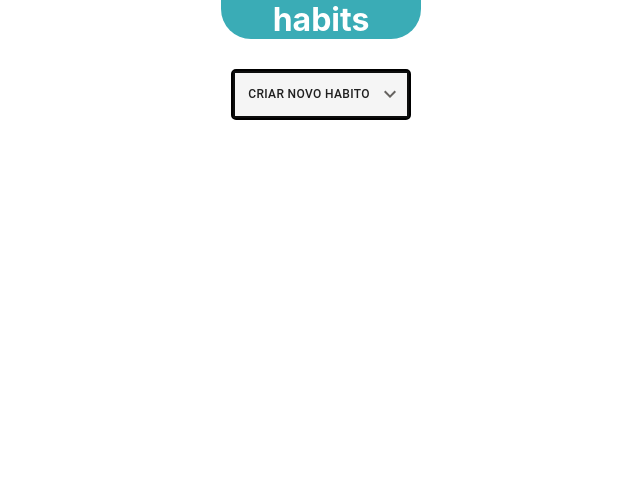
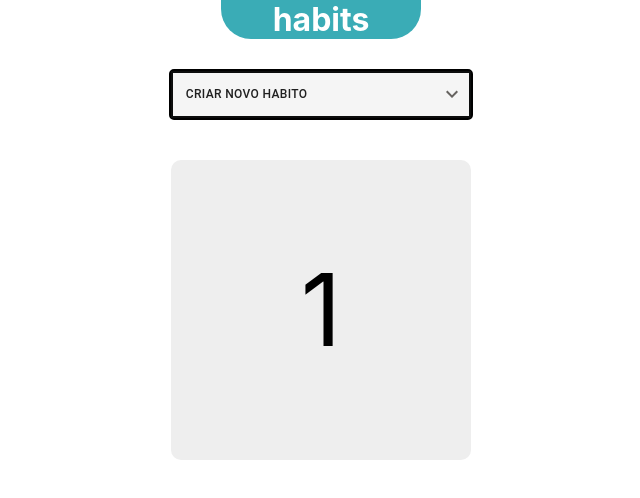
Before and after one commit to matheuspaivah2/gestao-de-habitos, a React (Create React App) app: page /habits in a window 1280 px wide. Shown: the top 498 px of the page, without its empty margins (319-959 px from the left). Built offline with nearby package versions, Linux system fonts and the light colour scheme; no server answers.

Commit message:
formulario de habitos enviando para a api e componente CardList feito

```diff
--- /dev/null
+++ b/src/components/CardList/index.js
@@ -0,0 +1,32 @@
+import { useEffect } from "react";
+import api from "../../services/api";
+import './style.css'
+
+const CardList = () => {
+  useEffect(() => {
+    api.get()
+  })
+  return (
+    <div class="slider">
+  <div class="slides">
+    <div id="slide-1">
+      1
+    </div>
+    <div id="slide-2">
+      2
+    </div>
+    <div id="slide-3">
+      3
+    </div>
+    <div id="slide-4">
+      4
+    </div>
+    <div id="slide-5">
+      5
+    </div>
+  </div>
+</div>
+  )
+}
+
+export default CardList;
--- /dev/null
+++ b/src/components/CardList/style.css
@@ -0,0 +1,80 @@
+* {
+  box-sizing: border-box;
+}
+
+.slider {
+  width: 300px;
+  text-align: center;
+  overflow: hidden;
+  margin-top: 30px;
+}
+
+.slides {
+  display: flex;
+
+  overflow-x: auto;
+  scroll-snap-type: x mandatory;
+
+
+
+  scroll-behavior: smooth;
+  -webkit-overflow-scrolling: touch;
+
+  /*
+  scroll-snap-points-x: repeat(300px);
+  scroll-snap-type: mandatory;
+  */
+}
+.slides::-webkit-scrollbar {
+  width: 10px;
+  height: 10px;
+}
+.slides::-webkit-scrollbar-thumb {
+  background: black;
+  border-radius: 10px;
+}
+.slides::-webkit-scrollbar-track {
+  background: transparent;
+}
+.slides > div {
+  scroll-snap-align: start;
+  flex-shrink: 0;
+  width: 300px;
+  height: 300px;
+  margin-right: 50px;
+
+  border-radius: 10px;
+  background: #eee;
+  transform-origin: center center;
+  transform: scale(1);
+  transition: transform 0.5s;
+  position: relative;
+
+  display: flex;
+  justify-content: center;
+  align-items: center;
+  font-size: 100px;
+}
+
+.author-info {
+  background: rgba(0, 0, 0, 0.75);
+  color: white;
+  padding: 0.75rem;
+  text-align: center;
+  position: absolute;
+  bottom: 0;
+  left: 0;
+  width: 100%;
+  margin: 0;
+}
+.author-info a {
+  color: white;
+}
+img {
+  object-fit: cover;
+  position: absolute;
+  top: 0;
+  left: 0;
+  width: 100%;
+  height: 100%;
+}
--- a/src/pages/Habits/index.js
+++ b/src/pages/Habits/index.js
@@ -2,13 +2,16 @@ import api from "../../services/api"
 import * as yup from 'yup'
 import { useForm } from "react-hook-form";
 import { yupResolver } from "@hookform/resolvers/yup";
-import { Button, MenuItem, Modal, Fade, Backdrop } from '@material-ui/core'
+import { Button, MenuItem, Modal, Fade, Backdrop, InputLabel } from '@material-ui/core'
 import { makeStyles } from '@material-ui/core/styles';
 import Container, {AnimationContainer, Box, InputMenu, BackgroundHeading} from "./styles";
 import ExpandMoreIcon from '@material-ui/icons/ExpandMore';
 import Input from '../../components/Input'
 import {toast} from 'react-toastify'
-import { useState } from "react";
+import { useEffect, useState } from "react";
+import { Select } from '@material-ui/core'
+import jwt_decode from 'jwt-decode'
+import CardList from "../../components/CardList";
 
 const useStyles = makeStyles((theme) => ({
   modal: {
@@ -25,34 +28,62 @@ const useStyles = makeStyles((theme) => ({
 }));
 
 const Habits = () => {
-  const [data, setData] = useState([])
   const [open, setOpen] = useState(false);
+  const [difficulty, setDifficulty] = useState("")
+  const [frequency, setFrequency] = useState("")
+  const [category, setCategory] = useState("")
+  const [title, setTitle] = useState("")
+  const [user, setUser] = useState(0)
   const classes = useStyles();
+
+  const [data, setData] = useState({
+
+    achieved: false,
+    how_much_achieved: 0,
+    user: user,
+  })
+
+
+  // envolver em useEffect
+
+
+
+    const handleDifficulty = (event) => {
+      setDifficulty(event.target.value);
+    };
+
+    const handleFrequency = (event) => {
+      setFrequency(event.target.value)
+    };
+
+    const handleCategoryForm = (e) => {
+      setCategory(e.target.value)
+    }
+
+    const handleTitleForm = (e) => {
+      setTitle(e.target.value)
+    }
+
 
   const formSchema = yup.object().shape({
     title: yup.string().required("Campo obrigatório"),
     category: yup.string().required("Campo obrigatório"),
-    difficulty: yup.string().required("Campo obrigatório"),
-    frequency: yup.string().required("Campo obrigatório"),
-    achieved: yup.boolean().required("Campo Obrigatório"),
-    how_much_achieved: yup.number().required("Campo obrigatório"),
-    user: yup.number().required()
   })
 
   const {register, handleSubmit, formState: {errors}} = useForm({
     resolver: yupResolver (formSchema)
   })
 
-  const onSubmitFunc = (data) => {
-    setData(data)
+  const onSubmitFunc = (data_user) => {
+    setData({...data, category: category, title: title, user: user, difficulty: difficulty,
+      frequency: frequency})
     console.log(data)
+    const token = JSON.parse(localStorage.getItem('@GestãoDeHábitos:access'))
+    const decoded = jwt_decode(token);
+    setUser(decoded.user_id)
+    api.defaults.headers.authorization = `Bearer ${token}`;
     api.post("/habits/", data).then((res) => {
       console.log(res.data)
-      const {access} = res.data
-      console.log(access)
-      // let decoded = jwt_decode(access);
-      window.localStorage.clear()
-      window.localStorage.getItem()
     })
     .catch((err) => toast.error('Erro ao criar habito'))
   }
@@ -64,6 +95,7 @@ const Habits = () => {
   const handleClose = () => {
     setOpen(false);
   };
+
 
     return (
     <>
@@ -89,23 +121,48 @@ const Habits = () => {
                 BackdropProps={{
                 timeout: 500,}}>
                   <Fade in={open}>
+
                     <form onSubmit={handleSubmit(onSubmitFunc)}>
-                    <Input name="title" placeholder="Hábito" required register={register} error={errors.title?.message}/>
-                    <Input name="category" placeholder="Categoria" required register={register} error={errors.title?.message}/>
-                    <Input name="difficulty" placeholder="Dificuldade" required register={register} error={errors.title?.message}/>
-                    <Input name="frequency" placeholder="Frequencia" required register={register} error={errors.title?.message}/>
-                    <Input name="achieved" placeholder="Frequencia" required register={register} error={errors.title?.message}/>
-                    <Input name="how_much_achieved" placeholder="Frequencia" required register={register} error={errors.title?.message}/>
-                    <Input name="user" placeholder="Frequencia" required register={register} error={errors.title?.message}/>
+                    <Input name="title" placeholder="Hábito" required register={register} error={errors.title?.message} onChange={(e) => handleCategoryForm(e) }/>
+                    <Input name="category" placeholder="Categoria" required register={register} error={errors.title?.message} onChange={(e) => handleTitleForm(e) }/>
+
+                    <InputLabel>Dificuldade</InputLabel>
+                    <Select
+                      label="Difficulty"
+                      value={difficulty}
+                      onChange={(e) => handleDifficulty(e)}
+                      fullWidth>
+                      <MenuItem value="muito facil">Muito Fácil</MenuItem>
+                      <MenuItem value="facil">Fácil</MenuItem>
+                      <MenuItem value="moderado">Moderado</MenuItem>
+                      <MenuItem value="dificil">Difícil</MenuItem>
+                      <MenuItem value="muito dificil">Muito Difícil</MenuItem>
+                    </Select>
+
+                    <InputLabel>Frequencia</InputLabel>
+                    <Select
+                      labelId="Frequency"
+                      value={frequency}
+                      onChange={handleFrequency}
+                      fullWidth>
+                      <MenuItem value="Diariamente">Diariamente</MenuItem>
+                      <MenuItem value="Semanalmente">Semanalmente</MenuItem>
+                      <MenuItem value="De 1 em 1 horas">De 1 em 1 horas</MenuItem>
+                      <MenuItem value="De 3 em 3 horas">De 3 em 3 horas</MenuItem>
+                      <MenuItem value="personalizado">personalizado</MenuItem>
+                    </Select>
+
                     <MenuItem style={{display: "flex", justifyContent: "center"}}>
                     <Button type="submit">Ok</Button>
                     <Button onClick={handleClose}>Cancelar</Button>
                     </MenuItem>
                   </form>
+
                 </Fade>
               </Modal>
             </InputMenu>
           </Box>
+            <CardList/>
         </AnimationContainer>
       </Container>
     </>
--- a/src/pages/Habits/styles.js
+++ b/src/pages/Habits/styles.js
@@ -57,11 +57,10 @@ export const InputMenu = styled.div`
   border: 2px solid var(--black);
   color: var(--gray);
   padding: 0.3rem;
-  width: 100%;
+  width: 300px;
   Button {
     font-size: 12px;
     display: flex;
-
     text-align: center;
   }
   Menu {
```
